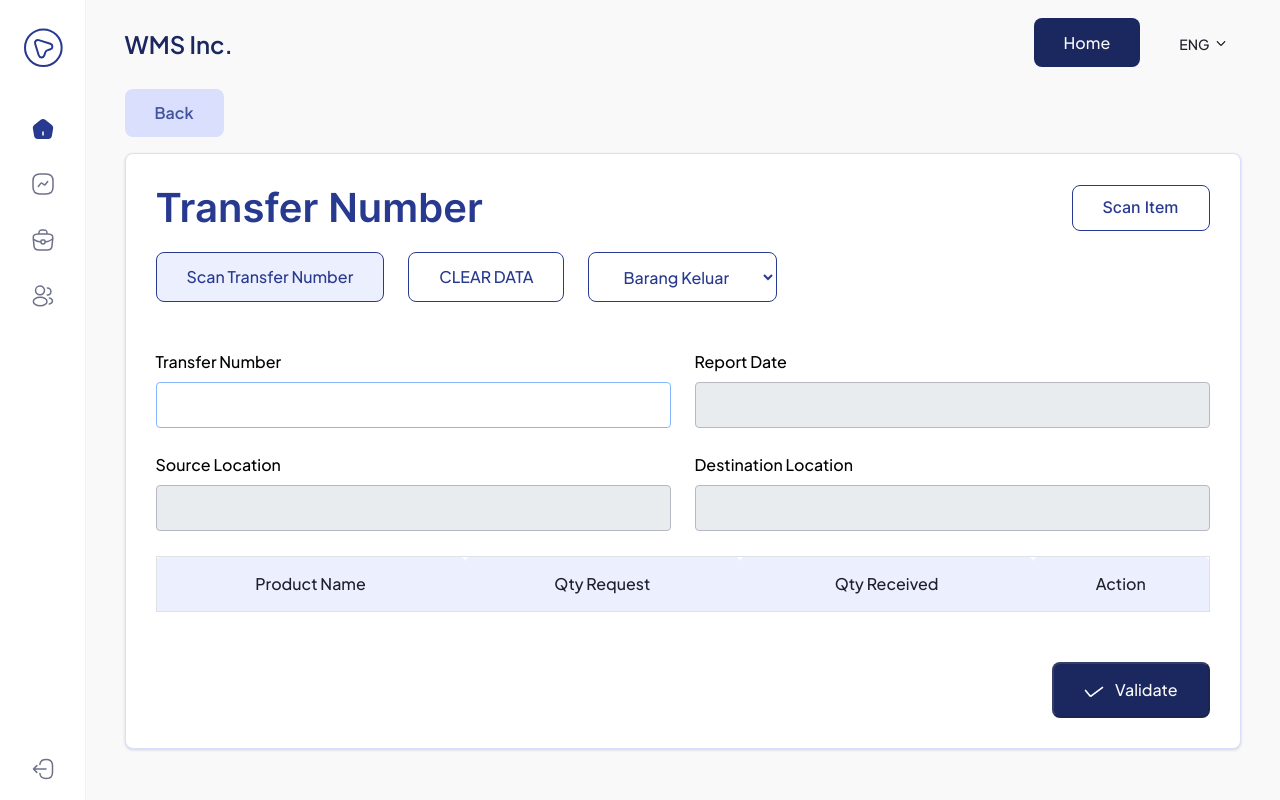
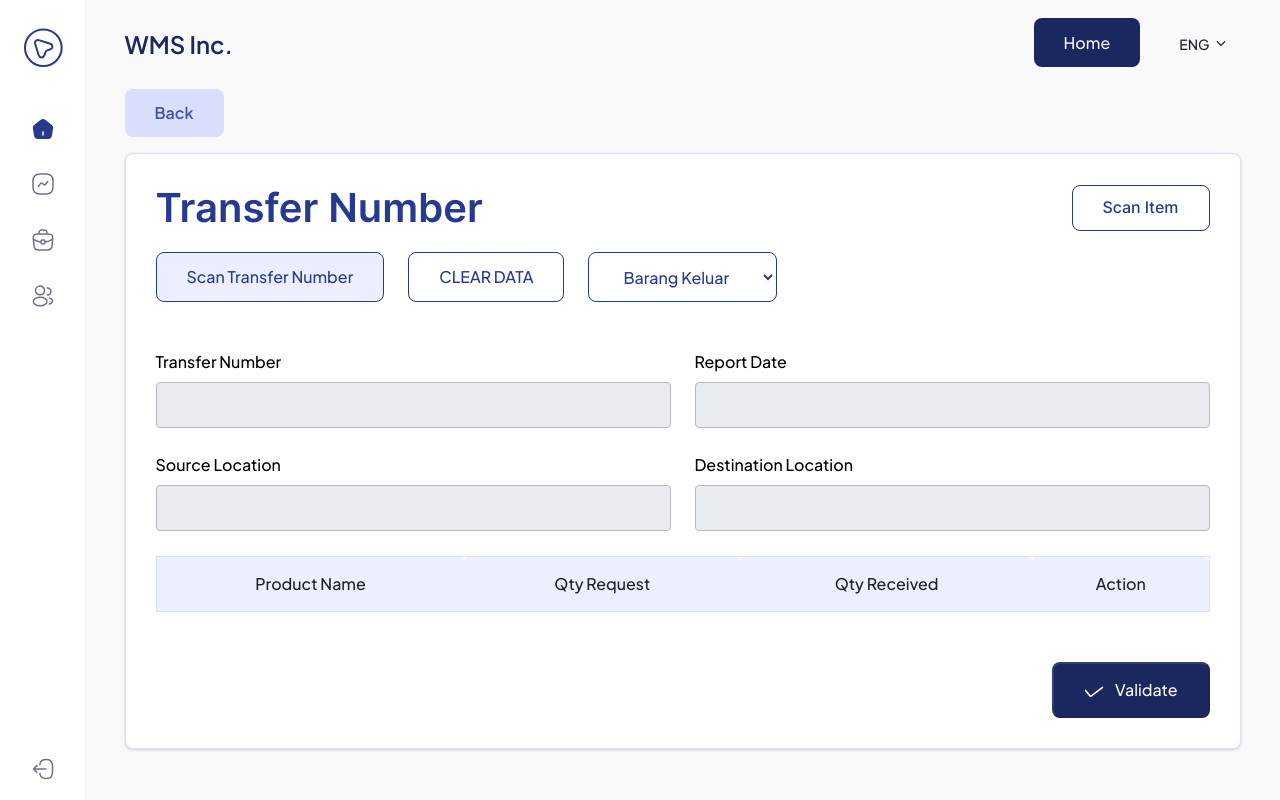
Before and after one commit to bhadawi404/wms.inc, a Vue app: page /internal-transfer in a window 1280 px wide. Built offline with nearby package versions, Linux system fonts and the light colour scheme; what pdfmake would draw is missing.

Commit message:
transfer fix

```diff
--- a/src/views/TransferView.vue
+++ b/src/views/TransferView.vue
@@ -37,7 +37,7 @@
                             <div class="col-md-6 col-sm-12 col-12">
                                 <label class="form-label">Transfer Number</label>
                                 <input type="text" class="form-control" v-model="transferNumber" v-on:change="GetBarcode" ref="po"
-                                    placeholder="">
+                                    placeholder="" disabled="1">
                             </div>
                             <div class="col-md-6 col-sm-12 col-12">
                                 <label class="form-label">Report Date</label>
```
Also changed, not shown: 1 other file (tests, documents, lock files or other folders).
